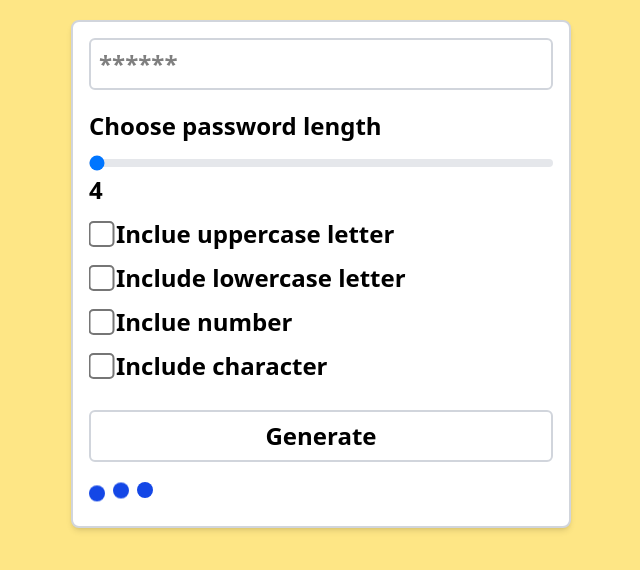
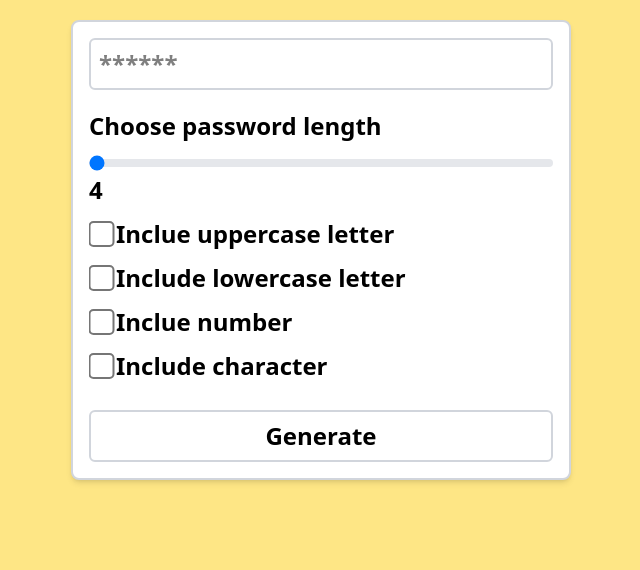
Before and after one commit to iLiaiLo/React-Password-Generator, a React (Vite) app: page / in a window 1280 px wide. Shown: the top 570 px of the page, without its empty margins (319-959 px from the left). Built offline with nearby package versions, Linux system fonts and the light colour scheme.

Commit message:
file has been modified, unneccessary elements removed

```diff
--- a/src/App.jsx
+++ b/src/App.jsx
@@ -16,7 +16,6 @@ import CopyButton from "./formElements/copyButton/CopyButton.jsx";
 
 import UseFormSubmit from "./controllers/submitController/UseFormSubmit.js";
 import UseToggle from "./controllers/toggleController/UseToggle.js";
-import Loader from "./loader/Loader.jsx";
 
 function App() {
   const [loading, setLoading] = useState(false);
@@ -90,7 +89,6 @@ function App() {
           displayButton={displayButton}
           setDisplayButton={setDisplayButton}
         />
-        <Loader loading={loading} />
       </section>
       <ToastContainer
         position="top-center"
```
